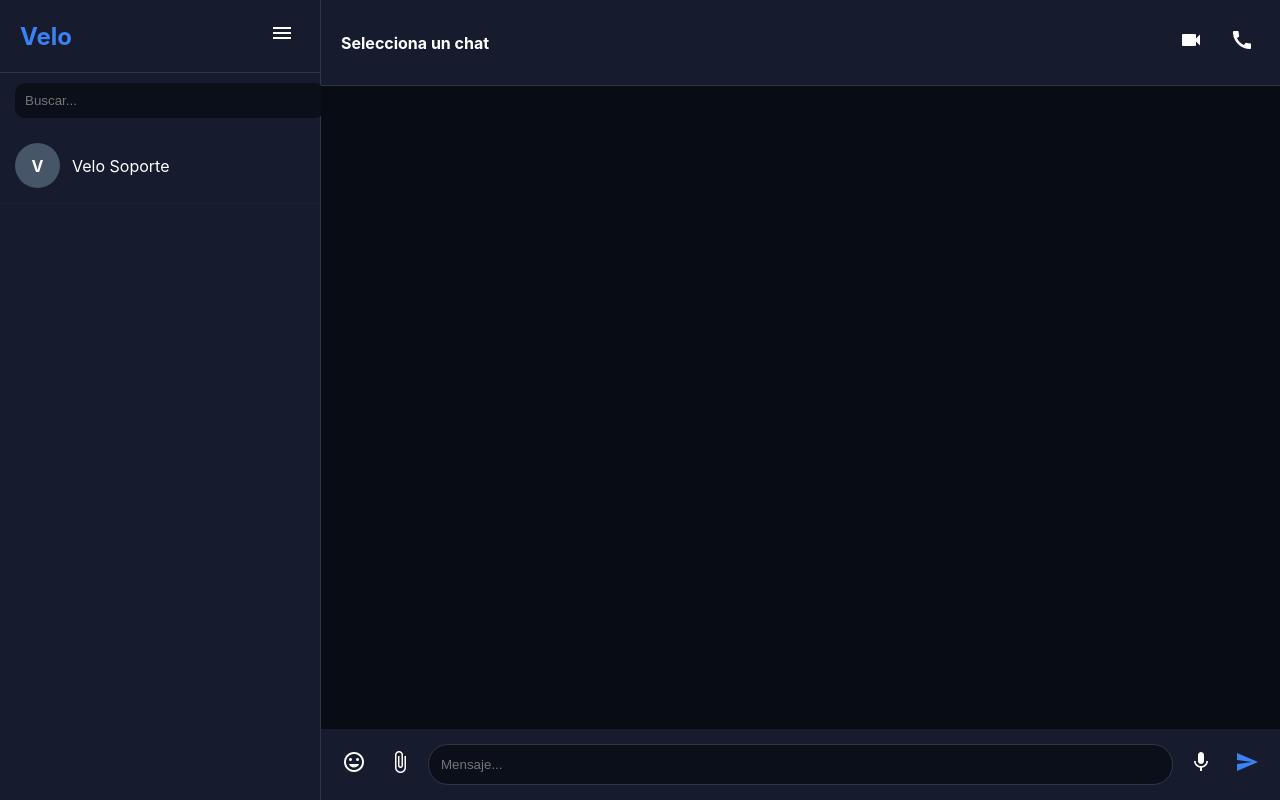
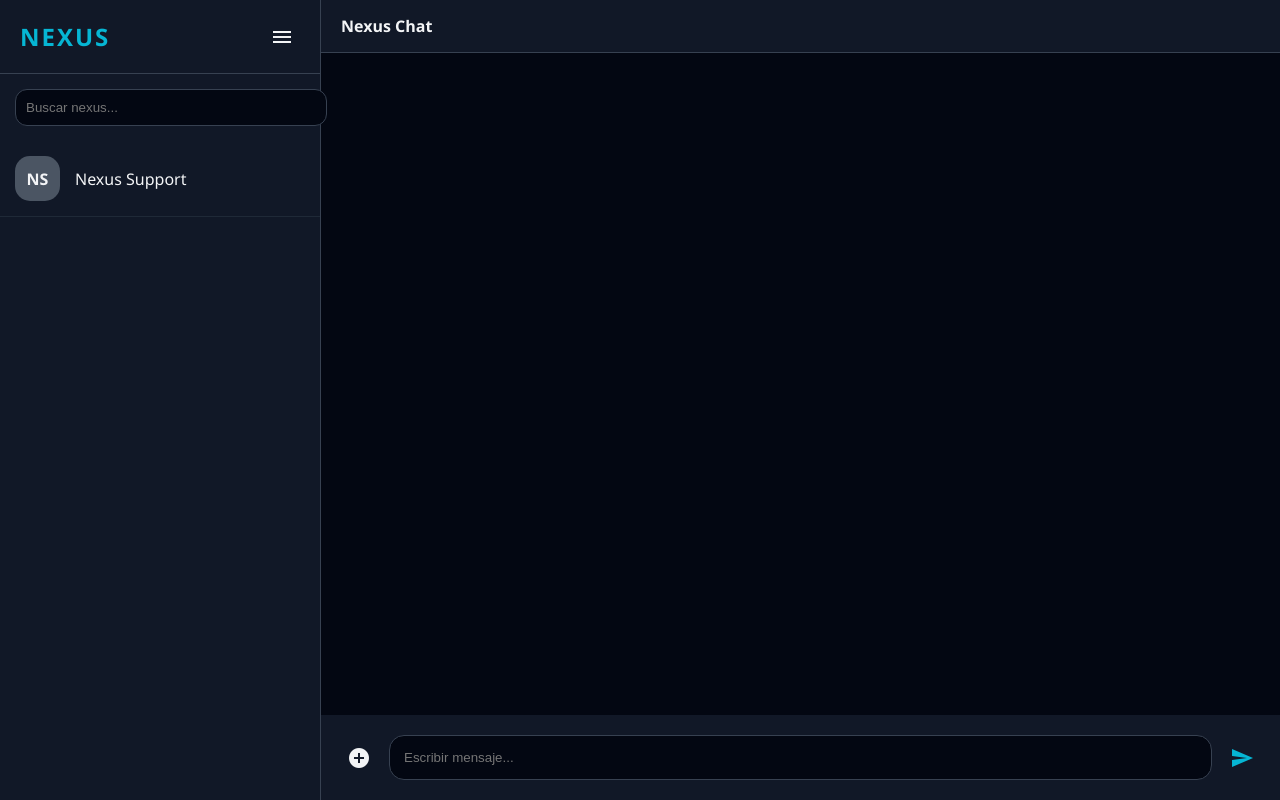
Before and after one commit to shadow345340/chat-oficial-de-shadow, a Flask app: template templates/chat.html in a window 1280 px wide. Run offline with Flask 3, Linux system fonts and the light colour scheme; the template is opened without the code that fills it, so the values that code supplies are empty; some libraries are stand-ins or nearby versions.

Commit message:
Update chat.html

```diff
--- a/templates/chat.html
+++ b/templates/chat.html
@@ -4,64 +4,66 @@
     <meta charset="UTF-8">
     <meta name="viewport" content="width=device-width, initial-scale=1.0, maximum-scale=1.0, user-scalable=no">
     <meta name="robots" content="noindex, nofollow">
-    <title>Velo Messenger</title>
+    <title>Nexus Messenger</title>
     <script src="https://cdnjs.cloudflare.com/ajax/libs/socket.io/4.0.1/socket.io.js"></script>
     <script src="https://cdnjs.cloudflare.com/ajax/libs/crypto-js/4.1.1/crypto-js.min.js"></script>
     <link href="https://fonts.googleapis.com/icon?family=Material+Icons" rel="stylesheet">
     <style>
-        :root { --bg: #0b0f1a; --side: #161c2d; --accent: #3b82f6; --text: #ffffff; }
-        body { margin: 0; font-family: 'Inter', sans-serif; background: var(--bg); color: var(--text); display: flex; height: 100dvh; overflow: hidden; }
+        :root { --bg: #030712; --panel: #111827; --acc: #06b6d4; --txt: #f3f4f6; }
+        body { margin:0; font-family: 'Segoe UI', sans-serif; background: var(--bg); color: var(--txt); display: flex; height: 100dvh; }
 
-        /* Sidebar */
-        .sidebar { width: 320px; background: var(--side); display: flex; flex-direction: column; border-right: 1px solid #2d3748; transition: 0.3s; }
-        .side-header { padding: 20px; display: flex; align-items: center; justify-content: space-between; border-bottom: 1px solid #2d3748; }
-        .search-bar { padding: 10px 15px; }
-        .search-bar input { width: 100%; padding: 10px; border-radius: 10px; border: none; background: #0b0f1a; color: white; outline: none; }
+        .sidebar { width: 320px; background: var(--panel); border-right: 1px solid #374151; display: flex; flex-direction: column; transition: 0.3s; z-index: 100; }
+        .sidebar-header { padding: 20px; display: flex; justify-content: space-between; align-items: center; border-bottom: 1px solid #374151; }
 
-        .contact-list { flex: 1; overflow-y: auto; }
-        .contact-item { padding: 15px; display: flex; align-items: center; gap: 12px; cursor: pointer; border-bottom: 1px solid #2d374833; }
-        .contact-item:hover { background: #1e293b; }
-        .avatar { width: 45px; height: 45px; border-radius: 50%; background: var(--accent); display: flex; align-items: center; justify-content: center; font-weight: bold; }
+        .search-box { padding: 15px; }
+        .search-box input { width: 100%; padding: 10px; border-radius: 12px; border: 1px solid #374151; background: var(--bg); color: white; outline: none; }
 
-        /* Main */
-        .main { flex: 1; display: flex; flex-direction: column; background: #080c14; }
-        .chat-header { padding: 10px 20px; background: var(--side); display: flex; align-items: center; gap: 15px; height: 65px; border-bottom: 1px solid #2d3748; }
+        .contacts { flex: 1; overflow-y: auto; }
+        .u-item { padding: 15px; display: flex; align-items: center; gap: 15px; cursor: pointer; border-bottom: 1px solid #1f2937; }
+        .u-item:hover { background: #1f2937; }
+        .avatar { width: 45px; height: 45px; border-radius: 15px; background: linear-gradient(45deg, var(--acc), #3b82f6); display: flex; align-items: center; justify-content: center; font-weight: bold; }
+
+        .main { flex: 1; display: flex; flex-direction: column; background: var(--bg); }
+        .chat-top { padding: 15px 20px; background: var(--panel); border-bottom: 1px solid #374151; display: flex; align-items: center; gap: 15px; }
 
         @media (max-width: 768px) {
-            .sidebar { position: fixed; left: -100%; width: 100%; height: 100%; z-index: 100; }
+            .sidebar { position: fixed; left: -100%; width: 100%; height: 100%; }
             .sidebar.active { left: 0; }
         }
 
-        #chat-window { flex: 1; padding: 20px; overflow-y: auto; display: flex; flex-direction: column; gap: 10px; }
-        .bubble { padding: 10px 15px; border-radius: 18px; max-width: 75%; font-size: 15px; position: relative; }
-        .sent { align-self: flex-end; background: var(--accent); border-bottom-right-radius: 2px; }
-        .received { align-self: flex-start; background: #2d3748; border-bottom-left-radius: 2px; }
-        .status { font-size: 16px; vertical-align: bottom; margin-left: 5px; color: #93c5fd; }
+        #chat-win { flex: 1; padding: 20px; overflow-y: auto; display: flex; flex-direction: column; gap: 12px; }
+        .bubble { padding: 12px 18px; border-radius: 20px; max-width: 75%; font-size: 15px; box-shadow: 0 4px 6px -1px rgba(0,0,0,0.1); }
+        .sent { align-self: flex-end; background: var(--acc); border-bottom-right-radius: 4px; color: black; font-weight: 500; }
+        .recv { align-self: flex-start; background: #374151; border-bottom-left-radius: 4px; }
 
-        .input-bar { padding: 15px; background: var(--side); display: flex; gap: 10px; align-items: center; }
-        .input-bar input { flex: 1; padding: 12px; border-radius: 20px; border: 1px solid #2d3748; background: #0b0f1a; color: white; outline: none; }
+        .input-bar { padding: 20px; background: var(--panel); display: flex; gap: 12px; align-items: center; }
+        .input-bar input { flex: 1; padding: 14px; border-radius: 15px; border: 1px solid #374151; background: var(--bg); color: white; outline: none; }
 
-        /* Menu Overlay */
-        #menu { position: fixed; inset: 0; background: rgba(0,0,0,0.8); display: none; z-index: 200; }
-        .menu-box { width: 280px; background: var(--side); height: 100%; padding: 20px; }
-        .btn-icon { background: none; border: none; color: white; cursor: pointer; font-size: 24px; }
+        .btn { background: none; border: none; color: var(--txt); cursor: pointer; display: flex; align-items: center; transition: 0.2s; }
+        .btn:hover { color: var(--acc); transform: scale(1.1); }
+
+        /* Menu Desplegable */
+        #nexus-menu { position: fixed; inset: 0; background: rgba(0,0,0,0.8); display: none; z-index: 200; justify-content: flex-end; }
+        .menu-inner { width: 280px; background: var(--panel); padding: 30px; height: 100%; }
+        .menu-item { display: flex; align-items: center; gap: 15px; padding: 15px; cursor: pointer; border-radius: 10px; margin-bottom: 10px; }
+        .menu-item:hover { background: #1f2937; color: var(--acc); }
     </style>
 </head>
 <body>
 
-    <div class="sidebar active" id="sidebar">
-        <div class="side-header">
-            <h2 style="color: var(--accent); margin:0;">Velo</h2>
-            <button class="btn-icon" onclick="toggleMenu()"><span class="material-icons">menu</span></button>
+    <div class="sidebar active" id="side">
+        <div class="sidebar-header">
+            <h2 style="margin:0; color: var(--acc); letter-spacing: 2px;">NEXUS</h2>
+            <button class="btn" onclick="toggleMenu()"><span class="material-icons">menu</span></button>
         </div>
-        <div class="search-bar"><input type="text" placeholder="Buscar..." onkeyup="filterUsers(this.value)"></div>
-        <div class="contact-list">
-            <div class="contact-item" onclick="openChat(0, 'Velo Soporte')">
-                <div class="avatar" style="background:#475569">V</div>
-                <span>Velo Soporte</span>
+        <div class="search-box"><input type="text" placeholder="Buscar nexus..." onkeyup="filter(this.value)"></div>
+        <div class="contacts">
+            <div class="u-item" onclick="openChat(0, 'Nexus Support')">
+                <div class="avatar" style="background:#4b5563">NS</div>
+                <span>Nexus Support</span>
             </div>
             {% for c in contacts %}
-            <div class="contact-item" onclick="openChat({{ c.id }}, '{{ c.username }}')">
+            <div class="u-item" onclick="openChat({{ c.id }}, '{{ c.username }}')">
                 <div class="avatar">{{ c.username[0]|upper }}</div>
                 <span>{{ c.username }}</span>
             </div>
@@ -70,62 +72,56 @@
     </div>
 
     <div class="main">
-        <div class="chat-header">
-            <button class="btn-icon" id="back" style="display:none" onclick="goBack()"><span class="material-icons">arrow_back</span></button>
-            <b id="chat-title">Selecciona un chat</b>
-            <div style="margin-left:auto; display:flex; gap:15px;">
-                <button class="btn-icon"><span class="material-icons">videocam</span></button>
-                <button class="btn-icon"><span class="material-icons">call</span></button>
-            </div>
+        <div class="chat-top">
+            <button class="btn" id="back" style="display:none" onclick="goBack()"><span class="material-icons">arrow_back</span></button>
+            <b id="c-title">Nexus Chat</b>
         </div>
-        <div id="chat-window"></div>
+        <div id="chat-win"></div>
         <div class="input-bar">
-            <button class="btn-icon"><span class="material-icons">mood</span></button>
-            <button class="btn-icon"><span class="material-icons">attach_file</span></button>
-            <input type="text" id="msg-input" placeholder="Mensaje..." onkeypress="if(event.key==='Enter') send()">
-            <button class="btn-icon" id="mic"><span class="material-icons">mic</span></button>
-            <button class="btn-icon" onclick="send()" style="color:var(--accent)"><span class="material-icons">send</span></button>
+            <button class="btn"><span class="material-icons">add_circle</span></button>
+            <input type="text" id="m-in" placeholder="Escribir mensaje..." onkeypress="if(event.key==='Enter') send()">
+            <button class="btn" onclick="send()" style="color:var(--acc)"><span class="material-icons">send</span></button>
         </div>
     </div>
 
-    <div id="menu" onclick="toggleMenu()">
-        <div class="menu-box" onclick="event.stopPropagation()">
-            <h3>Ajustes</h3>
-            <p><span class="material-icons">person</span> Perfil</p>
-            <p><span class="material-icons">palette</span> Temas</p>
-            <p><span class="material-icons">groups</span> Crear Grupo</p>
-            <hr style="border-color:#2d3748">
-            <p onclick="location.href='/logout'" style="color:#ef4444; cursor:pointer"><span class="material-icons">logout</span> Salir</p>
+    <div id="nexus-menu" onclick="toggleMenu()">
+        <div class="menu-inner" onclick="event.stopPropagation()">
+            <h3 style="color:var(--acc)">Ajustes de Nexus</h3>
+            <div class="menu-item" onclick="alert('Perfil de {{ user.username }}')"><span class="material-icons">account_circle</span> Perfil</div>
+            <div class="menu-item" onclick="alert('Cambiando tema...')"><span class="material-icons">palette</span> Personalización</div>
+            <div class="menu-item" onclick="location.href='/logout'" style="color:#f87171"><span class="material-icons">logout</span> Cerrar Sesión</div>
+            <hr style="border-color:#374151">
+            <button class="btn" onclick="toggleMenu()" style="width:100%; justify-content:center; margin-top:20px;">Cerrar Menú</button>
         </div>
     </div>
 
     <script>
         const socket = io();
         let activeId = null;
-        const SECRET = "Velo_Secret_Pass";
+        const SECRET = "NexusKey";
 
         function toggleMenu() {
-            let m = document.getElementById('menu');
-            m.style.display = (m.style.display === 'block') ? 'none' : 'block';
+            let m = document.getElementById('nexus-menu');
+            m.style.display = (m.style.display === 'flex') ? 'none' : 'flex';
         }
 
         function openChat(id, name) {
             activeId = id;
-            document.getElementById('chat-title').innerText = name;
+            document.getElementById('c-title').innerText = name;
             if(window.innerWidth < 768) {
-                document.getElementById('sidebar').classList.remove('active');
+                document.getElementById('side').classList.remove('active');
                 document.getElementById('back').style.display = 'block';
             }
-            loadHistory(id);
+            load(id);
         }
 
         function goBack() {
-            document.getElementById('sidebar').classList.add('active');
+            document.getElementById('side').classList.add('active');
             document.getElementById('back').style.display = 'none';
         }
 
         function send() {
-            let inp = document.getElementById('msg-input');
+            let inp = document.getElementById('m-in');
             if(!activeId || !inp.value) return;
             let enc = CryptoJS.AES.encrypt(inp.value, SECRET).toString();
             socket.emit('message', {target_id: activeId, msg: enc});
@@ -135,32 +131,31 @@
         socket.on('new_msg', data => {
             if(activeId && (data.sender_id == activeId || data.sender_id == {{ user.id }})) {
                 let dec = CryptoJS.AES.decrypt(data.msg, SECRET).toString(CryptoJS.enc.Utf8);
-                draw(dec, data.sender_id == {{ user.id }}, true);
+                draw(dec, data.sender_id == {{ user.id }});
             }
         });
 
-        function loadHistory(id) {
-            document.getElementById('chat-window').innerHTML = '';
+        function load(id) {
+            document.getElementById('chat-win').innerHTML = '';
             fetch('/history/'+id).then(r=>r.json()).then(data=>{
                 data.forEach(m=>{
                     let dec = CryptoJS.AES.decrypt(m.msg, SECRET).toString(CryptoJS.enc.Utf8);
-                    draw(dec, m.sender_id == {{ user.id }}, m.read);
+                    draw(dec || "Protegido", m.sender_id == {{ user.id }});
                 });
             });
         }
 
-        function draw(txt, me, read) {
-            let win = document.getElementById('chat-window');
+        function draw(txt, me) {
+            let win = document.getElementById('chat-win');
             let div = document.createElement('div');
             div.className = 'bubble ' + (me ? 'sent' : 'received');
-            let ticks = me ? (read ? '<span class="status">done_all</span>' : '<span class="status">done</span>') : '';
-            div.innerHTML = `${txt} <span class="material-icons status">${me ? (read ? 'done_all':'done') : ''}</span>`;
+            div.innerText = txt;
             win.appendChild(div);
             win.scrollTop = win.scrollHeight;
         }
 
-        function filterUsers(q) {
-            document.querySelectorAll('.contact-item').forEach(i => {
+        function filter(q) {
+            document.querySelectorAll('.u-item').forEach(i => {
                 i.style.display = i.innerText.toLowerCase().includes(q.toLowerCase()) ? 'flex' : 'none';
             });
         }
```
